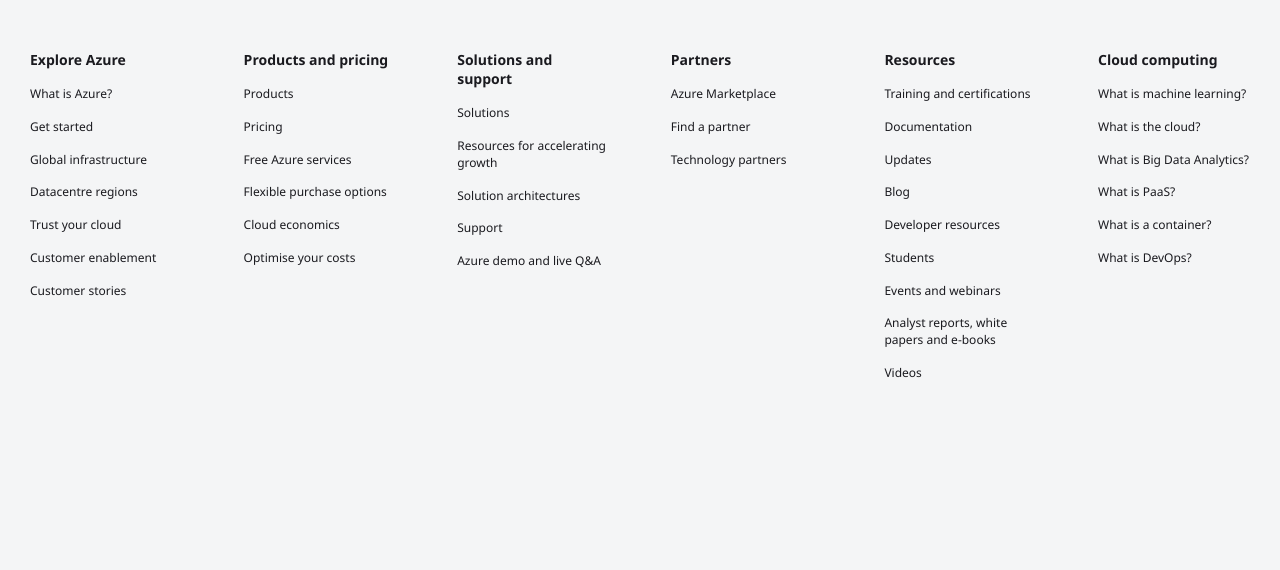
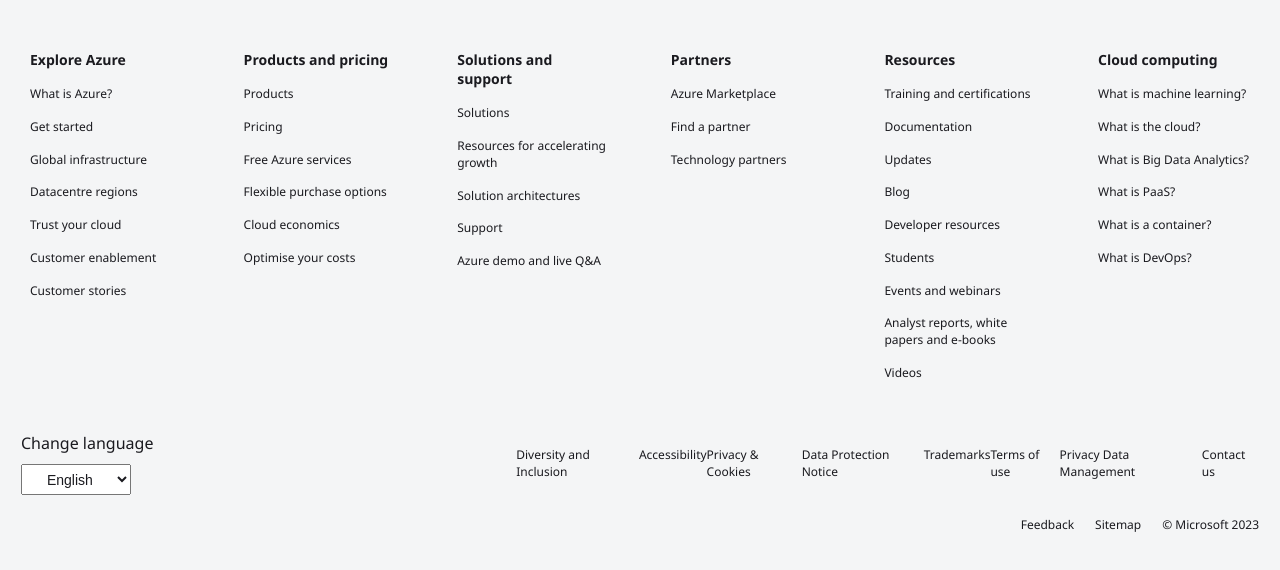
Before and after one commit to abrahamwebdev/learncoding, a plain HTML site: page azure_website/index.html in a window 1280 px wide. Shown: the part 4852-5422 px from the top of the page. Drawn offline with Linux system fonts and the light colour scheme.

Commit message:
azure footer updated

```diff
--- a/azure_website/index.html
+++ b/azure_website/index.html
@@ -461,6 +461,54 @@
         </div>
       </div>
     </div>
+
+    <div class="footer-final">
+      <div class="languages">
+        <p>Change language</p>
+        <select name="languages" id="cars">
+          <option value="english">English</option>
+        </select>
+      </div>
+
+      <div class="footer-final-right">
+        <div>
+          <a href="">Diversity and Inclusion</a>
+        </div>
+        <div>
+          <a href="">Accessibility</a>
+        </div>
+        <div>
+          <a href="">Privacy & Cookies</a>
+        </div>
+        <div>
+          <a href="">Data Protection Notice</a>
+        </div>
+        <div>
+          <a href="">Trademarks</a>
+        </div>
+        <div>
+          <a href="">Terms of use</a>
+        </div>
+        <div>
+          <a href="">Privacy Data Management</a>
+        </div>
+        <div>
+          <a href="">Contact us</a>
+        </div>
+      </div>
+    </div>
+    <div class="footer-bottom">
+      <div>
+        <a href="">Feedback
+        </a>
+      </div>
+      <div>
+        <a href="">Sitemap</a>
+      </div>
+      <div>
+        <a href="">© Microsoft 2023</a>
+      </div>
+    </div>
   </footer>
 
 	<script src="index.js"></script>
--- a/azure_website/style.css
+++ b/azure_website/style.css
@@ -499,7 +499,7 @@ align-items: center;
       }
 
 footer {
-    height: 110vh;
+    height: 100vh;
     background-color: #f4f5f6;
 }
 .get-azure-mobile-app {
@@ -564,3 +564,52 @@ footer {
     padding-top: 1.5rem;
 
 }
+
+.footer-final {
+    display: flex;
+    align-items: center;
+    justify-content: space-between;
+    padding: 2rem 2rem;
+}
+.footer-final-right {
+    display: flex;
+    width: 60%;
+    justify-content: space-between;
+}
+.languages p {
+    font-size: 16px;
+    padding-bottom: 1rem;
+    color: #1a1a1f;
+
+}
+.languages select {
+    font-size: 14px;
+    color: #1a1a1f;
+    padding: 0.5rem 2rem;
+}
+
+.footer-final-right a{
+    font-size: 12px;
+    color: #1a1a1f;
+}
+
+.footer-final-right a:hover{
+    text-decoration: underline;
+}
+.footer-bottom {
+    display: flex;
+    align-items: flex-start;
+    justify-content: flex-end;
+    padding-right: 2rem;
+}
+.footer-bottom a{
+    font-size: 12px;
+    color: #1a1a1f;
+}
+.footer-bottom a:hover{
+    text-decoration: underline;
+
+}
+.footer-bottom div{
+    padding-left: 2rem;
+}
```
